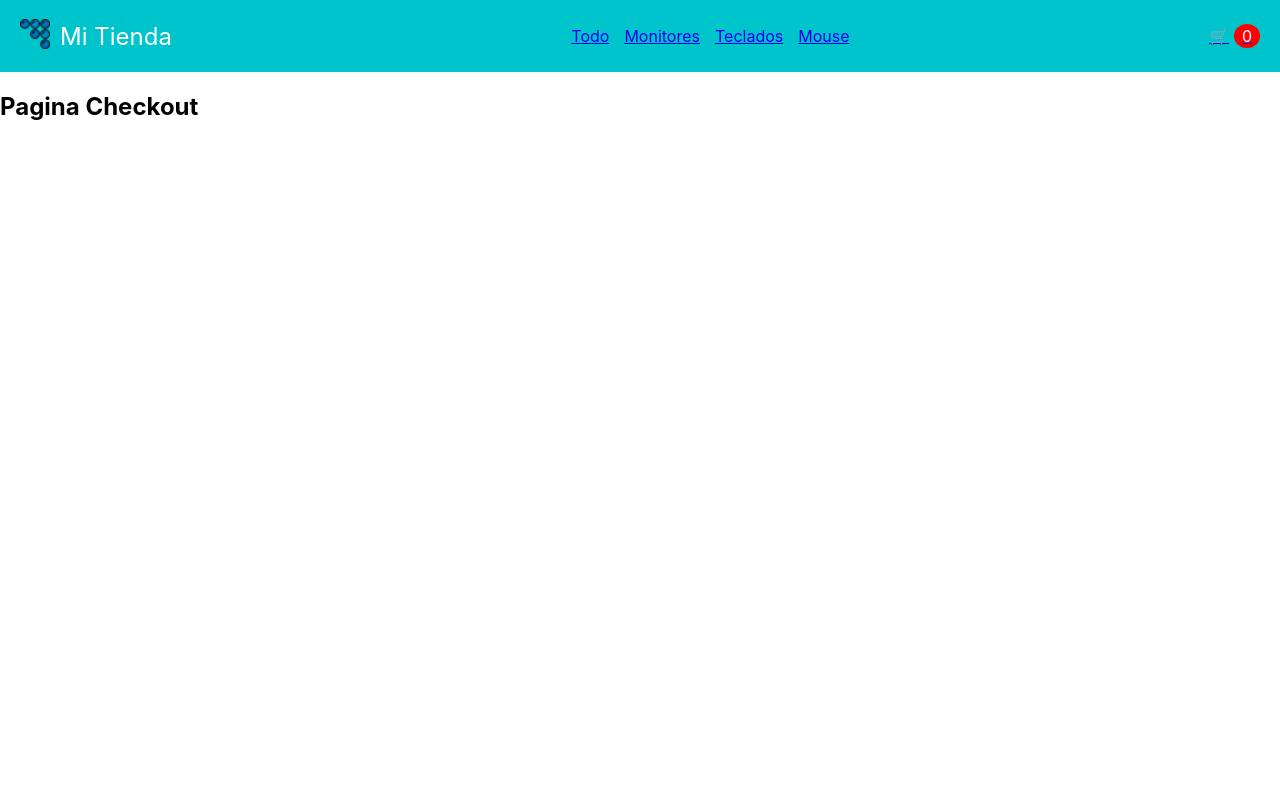
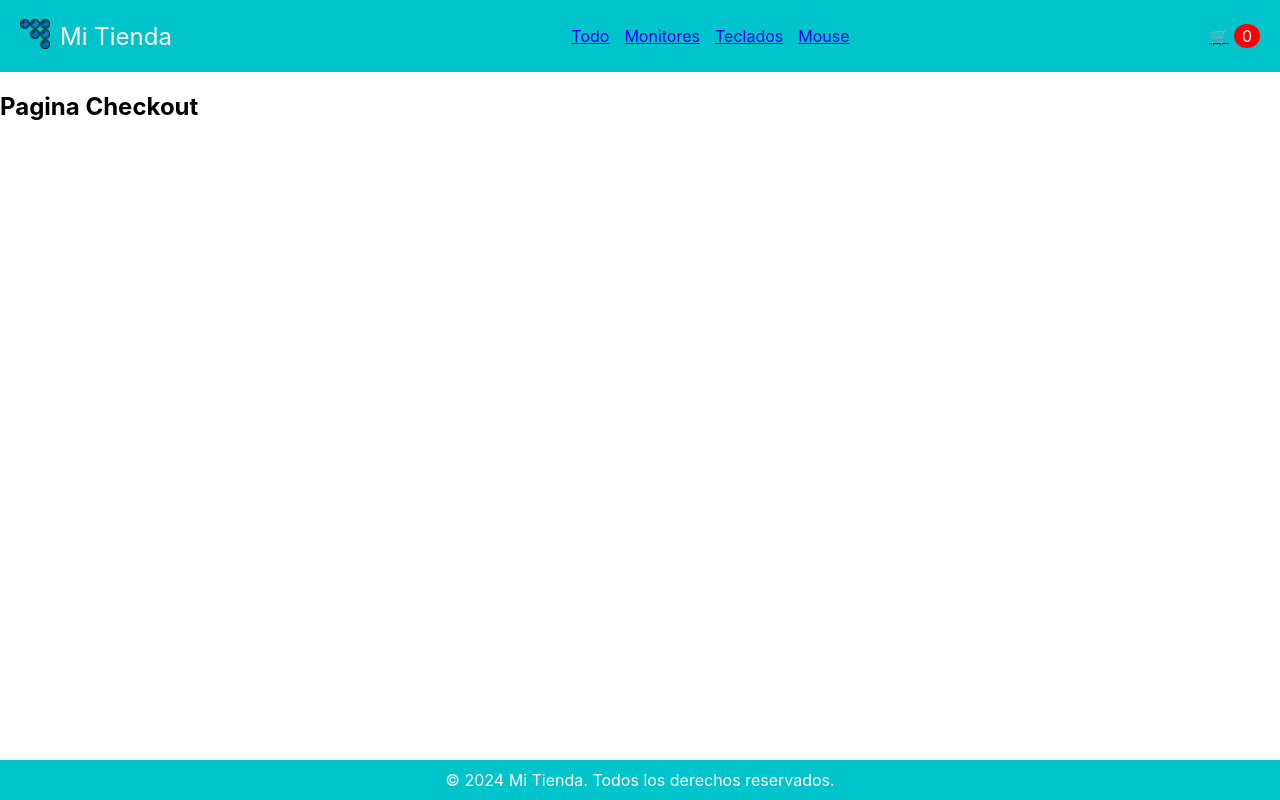
Before and after one commit to akak92/ecommerce, a React (Create React App) app: page /checkout in a window 1280 px wide. Built offline with nearby package versions, Linux system fonts and the light colour scheme.

Commit message:
NavegaLasRuta+Diaz

```diff
--- a/src/App.js
+++ b/src/App.js
@@ -1,5 +1,6 @@
 import { BrowserRouter, Routes, Route } from "react-router-dom";
-import NavBar from "./Components/layouts/NavBar/NavBar"
+import NavBar from "./Components/layouts/NavBar/NavBar";
+import Footer from "./Components/layouts/Footer/Footer";
 import ItemListContainer from "./Components/pages/ItemListContainer/ItemListContainer";
 import Cart from "./Components/pages/Cart/Cart";
 import ItemDetail from "./Components/pages/ItemDetail/ItemDetail";
@@ -15,6 +16,7 @@ function App() {
       <Route path="/itemDetail/:id" element={<ItemDetail />} />
       <Route path="/checkout" element={<Checkout />} />
     </Routes>
+    <Footer />
   </BrowserRouter>
 }
 
--- /dev/null
+++ b/src/Components/layouts/Footer/Footer.css
@@ -0,0 +1,25 @@
+.footer {
+    position: fixed; /* Fija el footer en la parte inferior */
+    bottom: 0; /* Alinea el footer al borde inferior de la pantalla */
+    left: 0; /* Alinea el footer a la izquierda */
+    width: 100%; /* Asegura que el footer ocupe todo el ancho de la pantalla */
+    background-color: #00c4cc; /* Color celeste */
+    color: #fff;
+    padding: 10px 0; /* Ajuste de padding para que no ocupe demasiado espacio */
+    display: flex;
+    justify-content: center; /* Centra el contenido horizontalmente */
+    align-items: center; /* Centra el contenido verticalmente */
+    box-sizing: border-box;
+    z-index: 10; /* Asegura que el footer esté por encima de otros elementos */
+  }
+
+  .footer-content {
+    display: flex;
+    justify-content: center;
+    align-items: center;
+  }
+
+  .footer p {
+    margin: 0; /* Elimina márgenes innecesarios */
+    font-size: 1em;
+  }
--- /dev/null
+++ b/src/Components/layouts/Footer/Footer.js
@@ -0,0 +1,13 @@
+import "./Footer.css";
+
+const Footer = () => {
+    return (
+        <footer className="footer">
+            <div className="footer-content">
+                <p>&copy; 2024 Mi Tienda. Todos los derechos reservados.</p>
+            </div>
+        </footer>
+    );
+};
+
+export default Footer;
```
